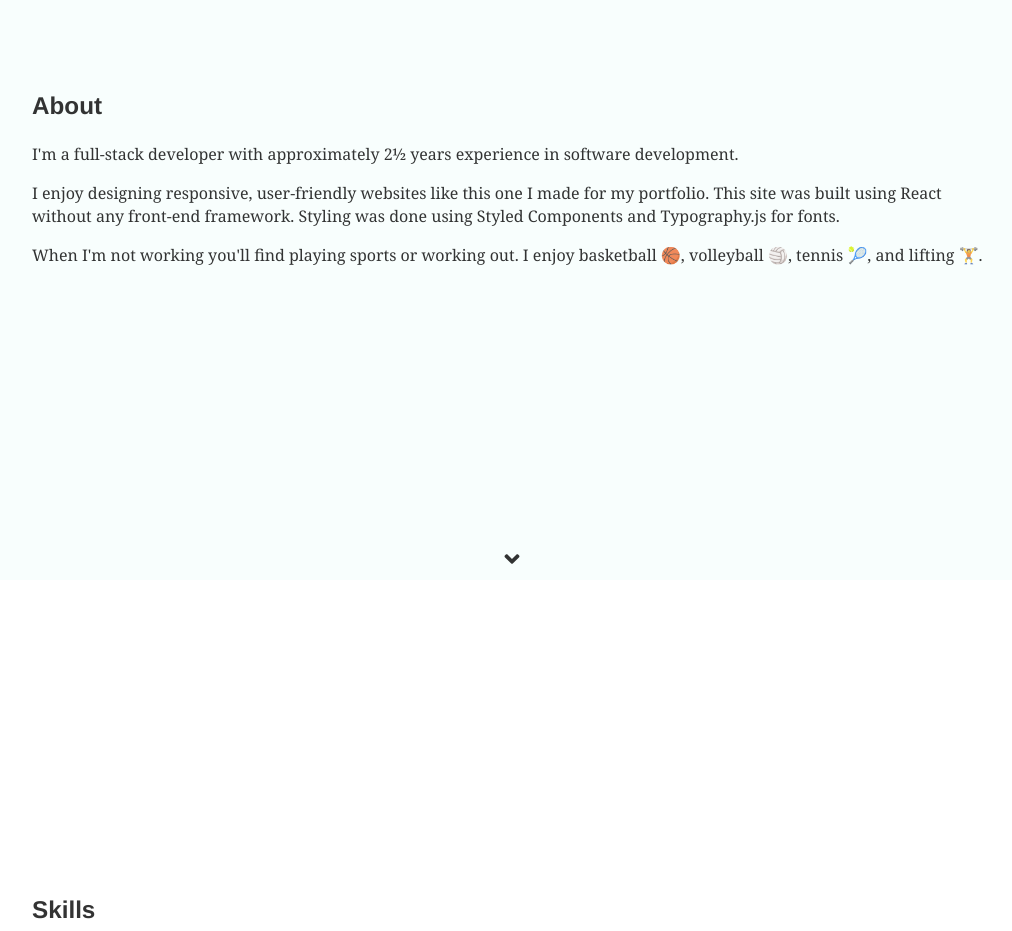
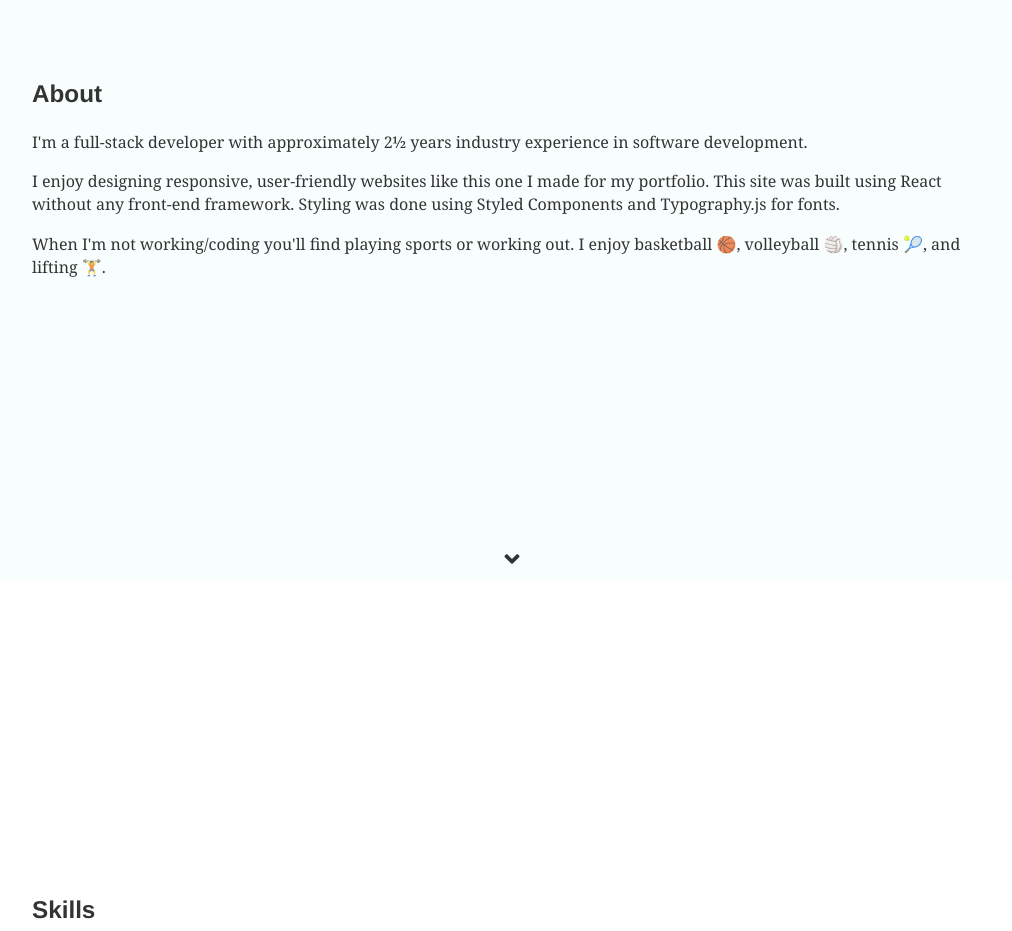
Before and after one commit to mykou/portfolio, a Gatsby site: page / in a window 1280 px wide. Shown: the part 1020-1951 px from the top of the page, without its empty margins (128-1140 px from the left). Built offline with nearby package versions, Linux system fonts and the light colour scheme; Gatsby itself is replaced by a stand-in of ours; what react-animations, typography-theme-moraga would draw is missing.

Commit message:
dynamically calculate years of experience in about section remove console.logs from navbar

```diff
--- a/src/components/navbar.jsx
+++ b/src/components/navbar.jsx
@@ -198,7 +198,6 @@ class Navbar extends React.Component {
 		let topBtnClass = '';
 		if (this.state.visible) topBtnClass += ' show';
 		if (this.state.viewedIntro) topBtnClass += ' viewed';
-		console.log(topBtnClass);
 
 		return (
 			<NavContainer ref={this.navbar}>
--- a/src/components/portfolio/sections/about.jsx
+++ b/src/components/portfolio/sections/about.jsx
@@ -13,6 +13,23 @@ const Content = styled.div`
 	height: 100%;
 `
 
+function getYearsExperience(){
+	var start = new Date(2017,3,4).getTime(); // date started ISS
+	var curr = new Date().getTime();
+	var yearsBetween = (curr - start)/(1000*60*60*24*365.25);
+	var years = Math.floor(yearsBetween);
+	var percentOfYear = yearsBetween - years;
+	var yearText = (years < 5) ? 'approximately ' : '';
+	if (years < 5 && percentOfYear > 0.25 && percentOfYear< 0.75) {
+		yearText += years.toString() + '½'
+	} else if (years >= 5 && percentOfYear < 0.8){
+		yearText += years.toString();
+	} else {
+		yearText += Math.round(yearsBetween);
+	}
+	return yearText;
+}
+
 function Emoji(props){
 	return <span role="img" aria-label={props.label}>{props.content}</span>
 }
@@ -22,7 +39,8 @@ export default () => (
   	<Content className="content">
   		<h2>About</h2>
   		<p>
-				I'm a full-stack developer with approximately 2½ years experience in software development.
+				I'm a full-stack developer with {getYearsExperience()}&nbsp;years
+				industry experience in software development.
 			</p>
 			<p>
 				I enjoy designing responsive, user-friendly websites like this one I made for my portfolio.
@@ -31,7 +49,7 @@ export default () => (
 				Styling was done using Styled&nbsp;Components and Typography.js for fonts.
 			</p>
 			<p>
-				When I'm not working you'll find playing sports or working out.
+				When I'm not working/coding you'll find playing sports or working out.
 				I enjoy
 				basketball&nbsp;<Emoji label="basketball" content="🏀"></Emoji>,
 				volleyball&nbsp;<Emoji label="volleyball" content="🏐"></Emoji>,
```
